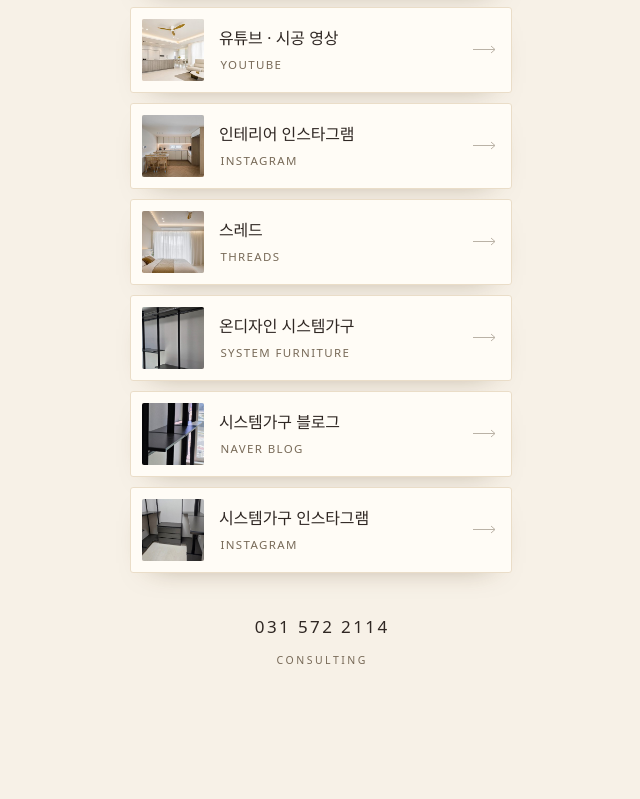
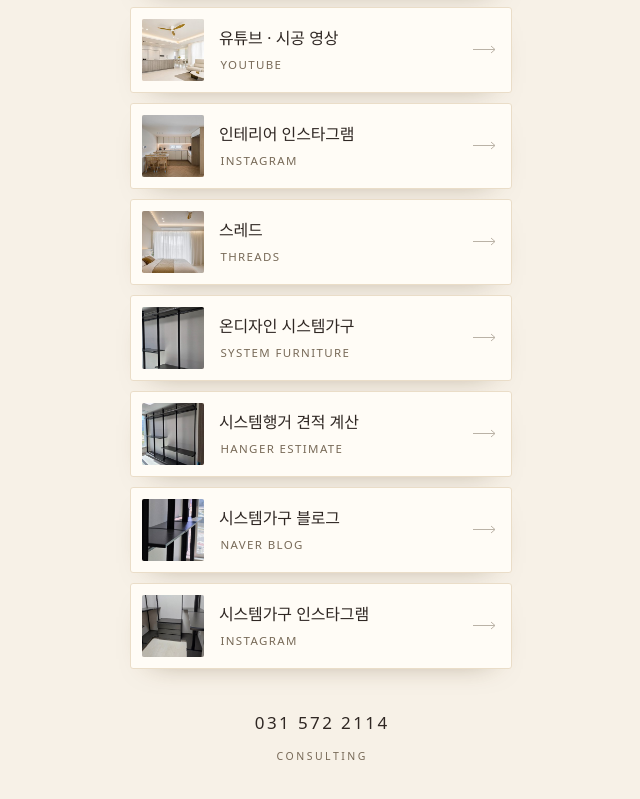
Before and after one commit to leehakjune0717/leehakjune0717.github.io, a plain HTML site: page index.html in a window 1280 px wide. Shown: the part 1039-1838 px from the top of the page, without its empty margins (319-959 px from the left). Before the commit the page ends 1768 px from the top, so only its background shows below. Drawn offline with nearby package versions, Linux system fonts and the light colour scheme; a web font is replaced by a local one.

Commit message:
Add 시스템행거 견적 계산 row linking to ownsystem.pages.dev/estimate
Co-Authored-By: Claude Opus 5.5 <noreply@anthropic.com>

```diff
--- a/index.html
+++ b/index.html
@@ -368,6 +368,18 @@
       <svg class="arrow" viewBox="0 0 24 9" aria-hidden="true"><path d="M0 4.5h22M18 1l4 3.5-4 3.5"/></svg>
     </a>
 
+    <a class="row" href="https://ownsystem.pages.dev/estimate" target="_blank" rel="noopener">
+      <span class="thumb">
+        <img class="ph" src="images/thumb-hanger-estimate.jpg" alt="" hidden>
+        <svg class="ph-fb" viewBox="0 0 24 24"><rect x="4" y="3.5" width="16" height="17"/><path d="M8 8h8M8 12h8M8 16h5"/></svg>
+      </span>
+      <span class="txt">
+        <span class="ko">시스템행거 견적 계산</span>
+        <span class="en">Hanger Estimate</span>
+      </span>
+      <svg class="arrow" viewBox="0 0 24 9" aria-hidden="true"><path d="M0 4.5h22M18 1l4 3.5-4 3.5"/></svg>
+    </a>
+
     <a class="row" href="https://blog.naver.com/own_system" target="_blank" rel="noopener">
       <span class="thumb">
         <img class="ph" src="images/thumb-system-blog.jpg" alt="" hidden>
```
Also changed, not shown: images/thumb-hanger-estimate.jpg (added).
